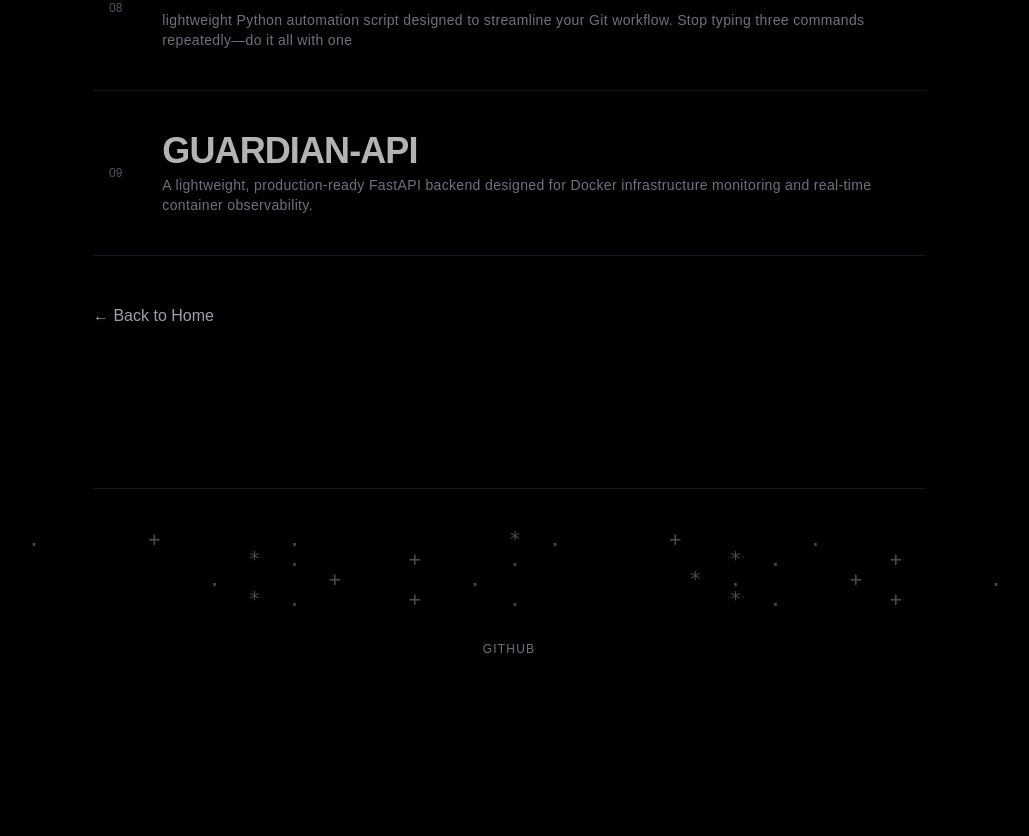
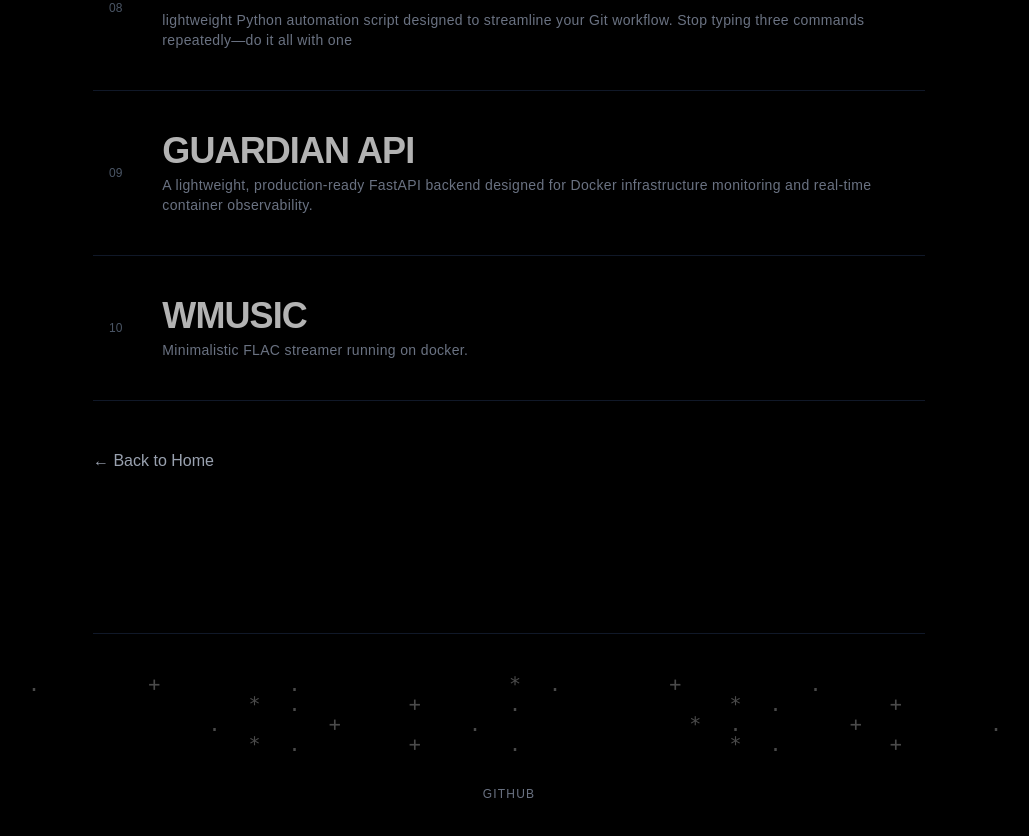
Before and after one commit to wpxq/wpxq, a Next.js app: page /projects in a window 1280 px wide. Shown: the part 1348-2184 px from the top of the page, without its empty margins (131-1160 px from the left). Before the commit the page ends 2117 px from the top, so only its background shows below. Built offline with nearby package versions, Linux system fonts and the light colour scheme.

Commit message:
Added "w-music"

```diff
--- a/app/projects/page.jsx
+++ b/app/projects/page.jsx
@@ -62,9 +62,15 @@ export default function ProjectsPage() {
             />
             <ProjectRow
             number="09"
-            title="guardian-api"
+            title="Guardian API"
             description="A lightweight, production-ready FastAPI backend designed for Docker infrastructure monitoring and real-time container observability."
             url="https://github.com/wpxq/guardian-api"
+            />
+            <ProjectRow
+            number="10"
+            title="WMUSIC"
+            description=" Minimalistic FLAC streamer running on docker."
+            url="https://github.com/wpxq/w-music"
             />
         </section>
       <a href="/" className="mt-12 inline-block text-gray-400 hover:text-white">
```
